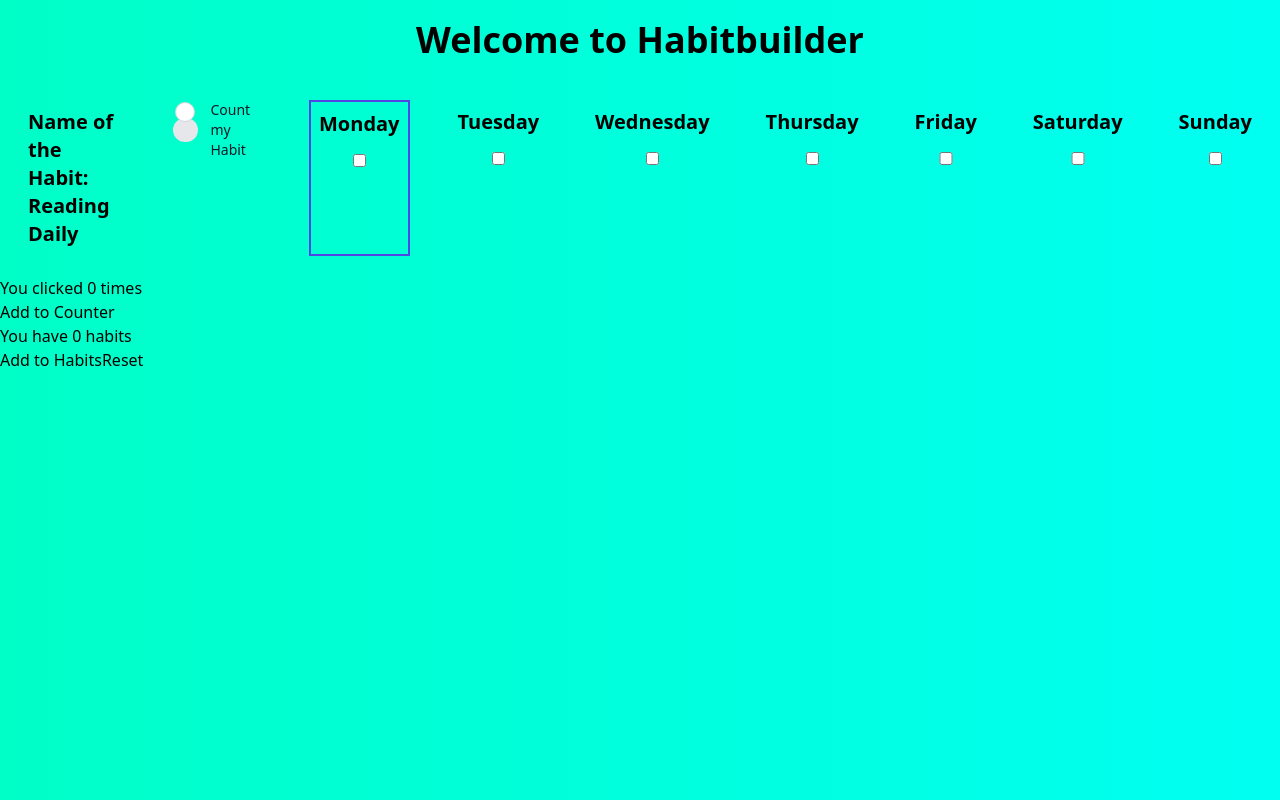
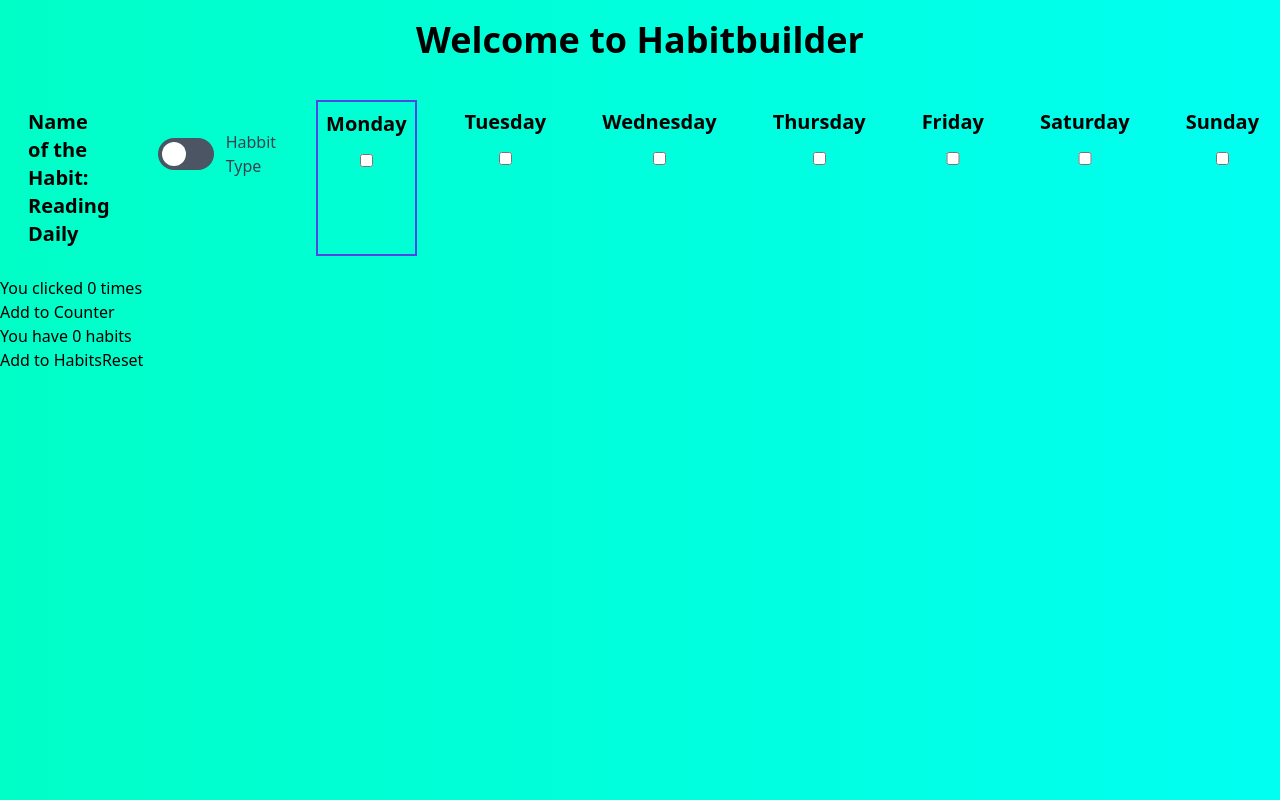
Before and after one commit to robonafisi/react-testing, a React (Create React App) app: page / in a window 1280 px wide. Built offline with nearby package versions, Linux system fonts and the light colour scheme.

Commit message:
Adding the toggle button

```diff
--- a/src/App.css
+++ b/src/App.css
@@ -2,51 +2,8 @@
 @tailwind components;
 @tailwind utilities;
 
-/* .App {
-  text-align: center;
+
+input:checked ~ .dot {
+  transform: translateX(100%);
+  background-color: #bcffce;
 }
-
-.App-logo {
-  height: 40vmin;
-  pointer-events: none;
-}
-
-@media (prefers-reduced-motion: no-preference) {
-  .App-logo {
-    animation: App-logo-spin infinite 20s linear;
-  }
-}
-
-.App-header {
-  background-color: #282c34;
-  min-height: 100vh;
-  display: flex;
-  flex-direction: column;
-  align-items: center;
-  justify-content: center;
-  font-size: calc(10px + 2vmin);
-  color: white;
-}
-
-.App-link {
-  color: #61dafb;
-}
-
-@keyframes App-logo-spin {
-  from {
-    transform: rotate(0deg);
-  }
-  to {
-    transform: rotate(360deg);
-  }
-}
-
-.day-tab{
-  text-align: center;
-}
-
-.block{
-  display: inline-block;
-  margin-right: 5px;
-  margin-left: 5px;
-} */
--- a/src/App.js
+++ b/src/App.js
@@ -29,13 +29,22 @@ function App() {
 
       <div className="flex space-x-10 m-5">
         <div><h1 className='m-2 text-xl font-bold'>Name of the Habit: Reading Daily</h1></div>
-        <div>
-          <label class="relative inline-flex items-center cursor-pointer">
-            <input type="checkbox" value="" class="sr-only peer"/>
-            <div class="w-11 h-6 bg-gray-200 peer-focus:outline-none peer-focus:ring-4 peer-focus:ring-blue-300 dark:peer-focus:ring-blue-800 rounded-full peer dark:bg-gray-700 peer-checked:after:translate-x-full peer-checked:after:border-white after:content-[''] after:absolute after:top-[2px] after:left-[2px] after:bg-white after:border-gray-300 after:border after:rounded-full after:h-5 after:w-5 after:transition-all dark:border-gray-600 peer-checked:bg-blue-600"></div>
-            <span class="ml-3 text-sm font-medium text-gray-900 dark:text-gray-300">Count my Habit</span>
+
+        <div class="flex items-center justify-center w-full mb-12">
+          <label for="toggleB" class="flex items-center cursor-pointer">
+
+            <div class="relative">
+
+              <input type="checkbox" id="toggleB" class="sr-only"/>
+              <div class="block bg-gray-600 w-14 h-8 rounded-full"></div>
+              <div class="dot absolute left-1 top-1 bg-white w-6 h-6 rounded-full transition"></div>
+            </div>
+            <div class="ml-3 text-gray-700 font-medium">
+              Habbit Type
+            </div>
           </label>
         </div>
+
         <div className='flex flex-col border-2 border-indigo-600'><p className='m-2 text-xl font-bold'>Monday</p><input type="checkbox" className='m-2'/></div>
         <div className='flex flex-col'><p className='m-2 text-xl font-bold'>Tuesday</p><input type="checkbox" className='m-2'/></div>
         <div className='flex flex-col'><p className='m-2 text-xl font-bold'>Wednesday</p><input type="checkbox" className='m-2'/></div>
```
